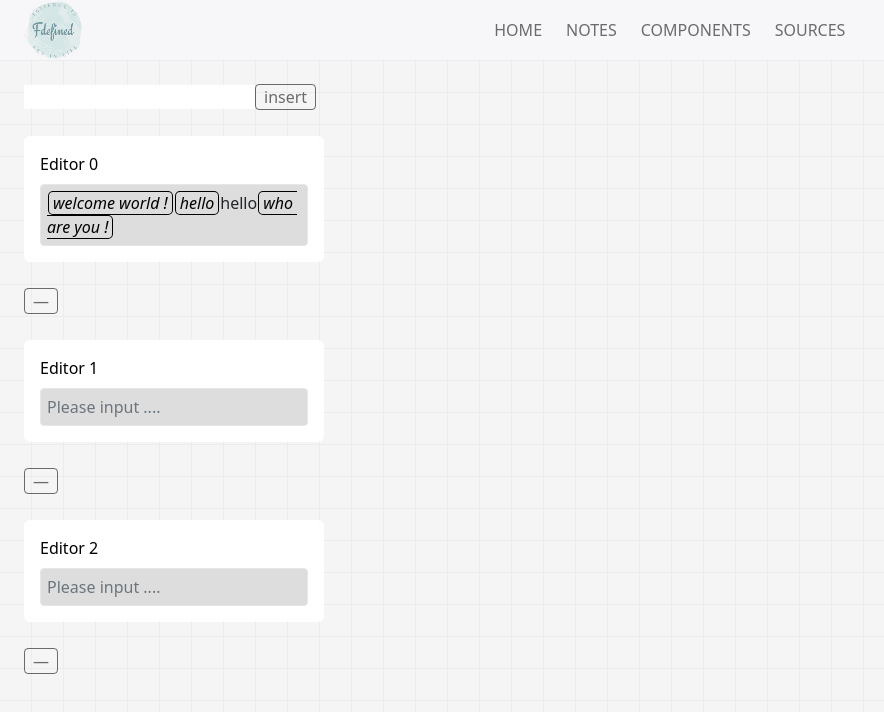
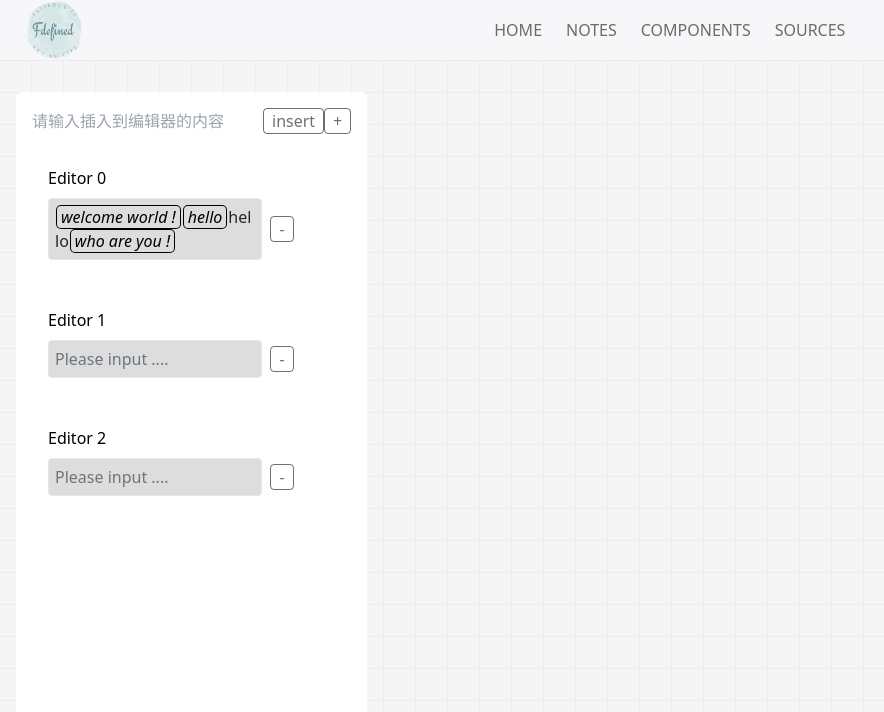
Before and after one commit to FU-design/Picture, a Vue app: page /components/all in a window 1280 px wide. Shown: the top 712 px of the page, without its empty margins (0-884 px from the left). Built offline with nearby package versions, Linux system fonts and the light colour scheme; what vue-dompurify-html would draw is missing.

Commit message:
test: add test example for components

```diff
--- /dev/null
+++ b/src/example/PicTagTextEditor_test.vue
@@ -0,0 +1,152 @@
+<script setup lang="ts">
+import type { ContentItem } from '@/components/PicTagTextEditor/type'
+import PicButton from '@/components/PicButton/index.vue'
+import PicCard from '@/components/PicCard/index.vue'
+import PicTagTextEditor from '@/components/PicTagTextEditor/index.vue'
+import { reactive, ref } from 'vue'
+
+type PicTagTextEditorType = InstanceType<typeof PicTagTextEditor>
+
+const data = reactive<{ id: number, testContents: ContentItem[] }[]>([
+  {
+    id: 0,
+    testContents: [
+      {
+        type: 'tag',
+        text: 'welcome world !',
+      },
+      {
+        type: 'tag',
+        text: 'hello',
+      },
+      {
+        type: 'text',
+        text: 'hello',
+      },
+      {
+        type: 'tag',
+        text: 'who are you !',
+      },
+    ],
+  },
+  {
+    id: 1,
+    testContents: [],
+  },
+  {
+    id: 2,
+    testContents: [],
+  },
+])
+const insertContent = ref('')
+const currPicTagTextEditorRef = ref<PicTagTextEditorType>()
+const picTagTextEditorRefs = ref<PicTagTextEditorType[]>([])
+
+function onInput(e: Event) {
+  insertContent.value = (e?.target as any).value ?? ''
+}
+
+function onInsert() {
+  if (insertContent.value === '') {
+    console.warn('插入内容不能为空！ :>> ')
+    return
+  }
+  currPicTagTextEditorRef.value && currPicTagTextEditorRef.value.insertTag({ type: 'tag', text: insertContent.value })
+}
+
+// ------------------------------------ editor -----------------------------------------
+
+function onfocus(editorKey: string) {
+  for (const editor of picTagTextEditorRefs.value) {
+    editor.$props.uid === editorKey && (currPicTagTextEditorRef.value = editor)
+  }
+}
+
+function onchange(commad: string, val: ContentItem) {
+  console.warn('editor commad :>> ', commad)
+  console.warn('editor change :>> ', val)
+}
+
+function handleRef(el: unknown, index: number) {
+  el != null && (picTagTextEditorRefs.value[index] = el as PicTagTextEditorType)
+}
+function addEditor() {
+  data.push({
+    id: data.length,
+    testContents: [],
+  })
+}
+
+function removeEditor(index: number, editorKey: string) {
+  data.splice(index, 1)
+  picTagTextEditorRefs.value.splice(index, 1)
+  resetCurrPicTagTextEditorRef(editorKey)
+}
+
+function resetCurrPicTagTextEditorRef(editorKey: string) {
+  const pos = picTagTextEditorRefs.value.findIndex(editor => editor.$props.uid === editorKey)
+  if (pos === -1) {
+    currPicTagTextEditorRef.value = undefined
+  }
+}
+</script>
+
+<template>
+  <PicCard class="test">
+    <div>
+      <input placeholder="请输入插入到编辑器的内容" @input="onInput">
+      <PicButton :border="true" @click="onInsert">
+        insert
+      </PicButton>
+      <PicButton :border="true" shape="circle" @click="addEditor">
+        <span> + </span>
+      </PicButton>
+    </div>
+    <template v-for="(item, index) in data" :key="index">
+      <PicCard style="width: 300px;">
+        <template #header>
+          <div style="margin-bottom: 8px;">
+            {{ `Editor ${index}` }}
+          </div>
+        </template>
+        <div class="data-item">
+          <PicTagTextEditor
+            :key="item.id"
+            :ref="(el) => handleRef(el, index)"
+            v-model:contents="item.testContents"
+            :uid="`${item.id}`"
+            @focus="onfocus(`${item.id}`)"
+            @change="onchange"
+          />
+          <PicButton :border="true" shape="circle" @click="removeEditor(index, `${item.id}`)">
+            <span>-</span>
+          </PicButton>
+        </div>
+      </PicCard>
+    </template>
+  </PicCard>
+</template>
+
+<style lang="scss" scoped>
+.test{
+  box-sizing: border-box;
+  padding: 16px;
+  display: flex;
+  height:100%;
+  gap: 10px;
+  flex-direction: column;
+  overflow: auto;
+  input{
+    &:focus-visible{
+      outline:0;
+      transition: border-color 0.15s, box-shadow 0.15s;
+    }
+  }
+  .data-item{
+    display: grid;
+    align-items: center;
+    gap: 8px;
+    grid-template-columns: 80% 20%;
+  }
+}
+</style>
--- a/src/view/components.vue
+++ b/src/view/components.vue
@@ -1,118 +1,10 @@
 <script setup lang="ts">
-import type { ContentItem } from '@/components/PicTagTextEditor/type'
-import PicButton from '@/components/PicButton/index.vue'
-import PicCard from '@/components/PicCard/index.vue'
-import PicTagTextEditor from '@/components/PicTagTextEditor/index.vue'
-import { reactive, ref } from 'vue'
-
-type PicTagTextEditorType = InstanceType<typeof PicTagTextEditor>
-
-const data = reactive<{ id: number, testContents: ContentItem[] }[]>([
-  {
-    id: 0,
-    testContents: [
-      {
-        type: 'tag',
-        text: 'welcome world !',
-      },
-      {
-        type: 'tag',
-        text: 'hello',
-      },
-      {
-        type: 'text',
-        text: 'hello',
-      },
-      {
-        type: 'tag',
-        text: 'who are you !',
-      },
-    ],
-  },
-  {
-    id: 1,
-    testContents: [],
-  },
-  {
-    id: 2,
-    testContents: [],
-  },
-])
-const insertContent = ref('')
-const currPicTagTextEditorRef = ref<PicTagTextEditorType>()
-const picTagTextEditorRefs = ref<PicTagTextEditorType[]>([])
-
-function onInput(e: Event) {
-  insertContent.value = (e?.target as any).value ?? ''
-}
-
-function onInsert() {
-  if (insertContent.value === '') {
-    console.warn('插入内容不能为空！ :>> ')
-    return
-  }
-  currPicTagTextEditorRef.value && currPicTagTextEditorRef.value.insertTag({ type: 'tag', text: insertContent.value })
-}
-
-// ------ editor -----------
-
-function onfocus(editorKey: string) {
-  for (const editor of picTagTextEditorRefs.value) {
-    editor.$props.uid === editorKey && (currPicTagTextEditorRef.value = editor)
-  }
-}
-
-function onchange(commad: string, val: ContentItem) {
-  console.warn('editor commad :>> ', commad)
-  console.warn('editor change :>> ', val)
-}
-
-function handleRef(el: unknown, index: number) {
-  el != null && (picTagTextEditorRefs.value[index] = el as PicTagTextEditorType)
-}
-
-function removeEditor(index: number, editorKey: string) {
-  data.splice(index, 1)
-  picTagTextEditorRefs.value.splice(index, 1)
-  resetCurrPicTagTextEditorRef(editorKey)
-}
-
-function resetCurrPicTagTextEditorRef(editorKey: string) {
-  const pos = picTagTextEditorRefs.value.findIndex(editor => editor.$props.uid === editorKey)
-  if (pos === -1) {
-    currPicTagTextEditorRef.value = undefined
-  }
-}
+import PicTagTextEditor_test from '@/example/PicTagTextEditor_test.vue'
 </script>
 
 <template>
   <div class="components">
-    <div>
-      <input @input="onInput">
-      <PicButton :border="true" @click="onInsert">
-        insert
-      </PicButton>
-    </div>
-    <template v-for="(item, index) in data" :key="index">
-      <PicCard style="width: 300px;">
-        <template #header>
-          <div style="margin-bottom: 8px;">
-            {{ `Editor ${index}` }}
-          </div>
-        </template>
-        <PicTagTextEditor
-          :key="item.id"
-          :ref="(el) => handleRef(el, index)"
-          v-model:contents="item.testContents"
-          :uid="`${item.id}`"
-          @focus="() => onfocus(`${item.id}`)"
-          @change="onchange"
-        />
-      </PicCard>
-      <PicButton :border="true" shape="circle" @click="removeEditor(index, `${item.id}`)">
-        <span> — </span>
-      </PicButton>
-    </template>
+    <component :is="PicTagTextEditor_test" />
   </div>
 </template>
 
@@ -120,9 +12,7 @@ function resetCurrPicTagTextEditorRef(editorKey: string) {
 .components{
   width: 100%;
   height: 100%;
-  padding: 24px;
   display: flex;
-  gap: 10px;
-  flex-direction: column;
+  padding: 16px;
 }
 </style>
```
